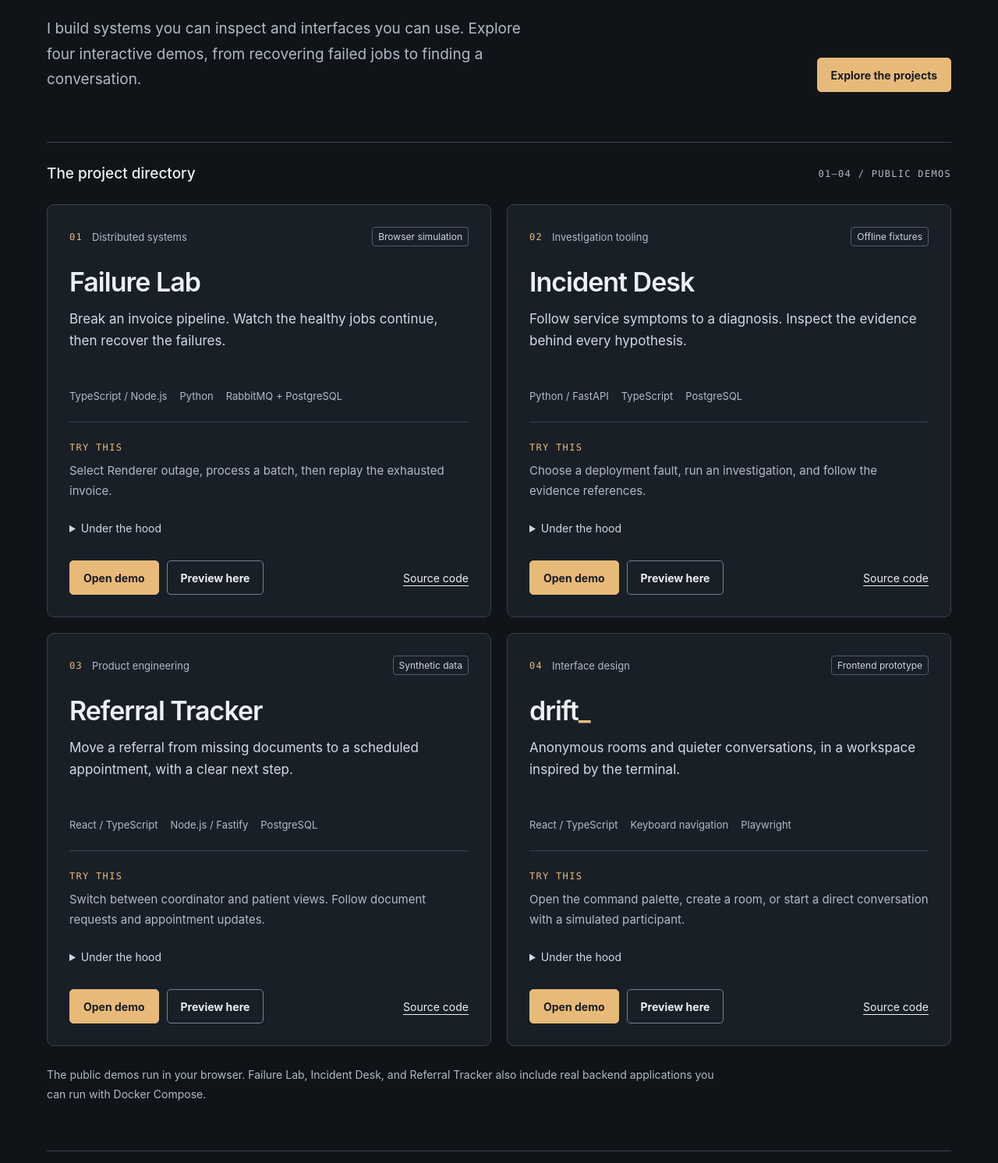
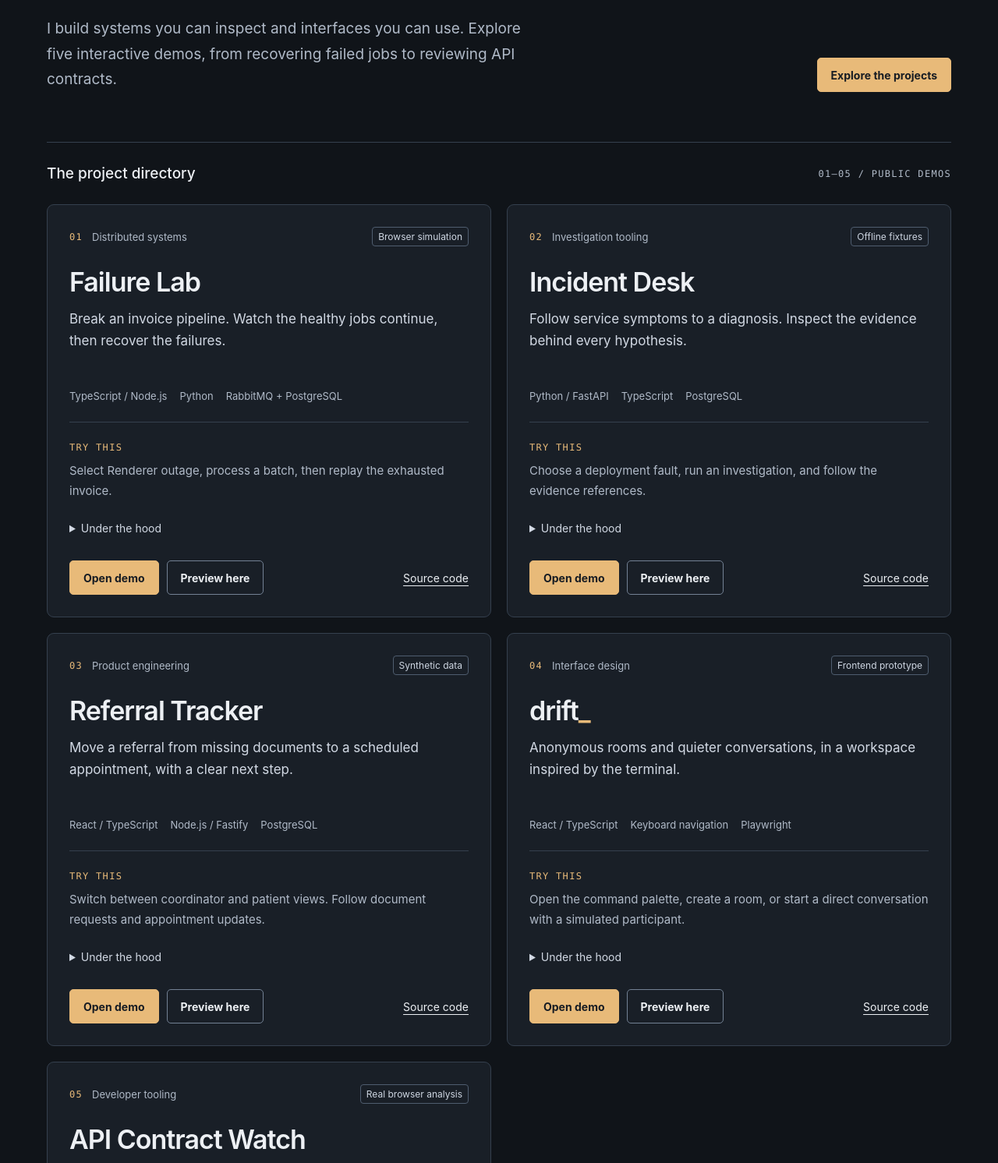
Before and after one commit to harvestmoonpete/harvestmoonpete.github.io, a website: page site/index.html in a window 1280 px wide. Shown: the part 426-1918 px from the top of the page at 78% size. Drawn offline with Linux system fonts and the light colour scheme.

Commit message:
Feature API Contract Watch in the public project directory

```diff
--- a/site/index.html
+++ b/site/index.html
@@ -24,14 +24,15 @@
 <div class="wrap">
 <header class="top"><a class="identity" href="#">Daniel Oliveros Guerra<span>Software Engineer II</span></a><nav aria-label="Main"><a href="#projects">Projects</a><a href="#approach">Approach</a><a href="https://github.com/harvestmoonpete">GitHub</a></nav></header>
 <main>
-<section class="intro" aria-labelledby="title"><p class="eyebrow">SELECTED WORK / TYPESCRIPT + PYTHON</p><h1 id="title">Built to explore.<br><span>Ready to try.</span></h1><div class="intro-bottom"><p>I build systems you can inspect and interfaces you can use. Explore four interactive demos, from recovering failed jobs to finding a conversation.</p><a class="primary" href="#projects">Explore the projects</a></div></section>
+<section class="intro" aria-labelledby="title"><p class="eyebrow">SELECTED WORK / TYPESCRIPT + PYTHON</p><h1 id="title">Built to explore.<br><span>Ready to try.</span></h1><div class="intro-bottom"><p>I build systems you can inspect and interfaces you can use. Explore five interactive demos, from recovering failed jobs to reviewing API contracts.</p><a class="primary" href="#projects">Explore the projects</a></div></section>
 <section id="projects" aria-labelledby="projects-title">
-<div class="section-head"><h2 id="projects-title">The project directory</h2><span class="mono">01—04 / PUBLIC DEMOS</span></div>
+<div class="section-head"><h2 id="projects-title">The project directory</h2><span class="mono">01—05 / PUBLIC DEMOS</span></div>
 <div class="projects">
 <article class="project"><div class="project-top"><span class="index">01</span><span class="category">Distributed systems</span><span class="mode">Browser simulation</span></div><h3>Failure Lab</h3><p class="description">Break an invoice pipeline. Watch the healthy jobs continue, then recover the failures.</p><div class="technical"><span>TypeScript / Node.js</span><span>Python</span><span>RabbitMQ + PostgreSQL</span></div><div class="walkthrough"><span class="mono">TRY THIS</span><p>Select Renderer outage, process a batch, then replay the exhausted invoice.</p></div><details class="details"><summary>Under the hood</summary><p>The Compose application uses an outbox, stable job IDs, bounded retries, and idempotent outputs. Python generates real PDFs. The public demo models those transitions in the browser.</p></details><div class="links"><a class="primary" href="https://harvestmoonpete.github.io/failure-lab/">Open demo</a><button class="secondary" data-preview="failure-lab" data-title="Failure Lab">Preview here</button><a class="source" href="https://github.com/harvestmoonpete/failure-lab">Source code</a></div></article>
 <article class="project"><div class="project-top"><span class="index">02</span><span class="category">Investigation tooling</span><span class="mode">Offline fixtures</span></div><h3>Incident Desk</h3><p class="description">Follow service symptoms to a diagnosis. Inspect the evidence behind every hypothesis.</p><div class="technical"><span>Python / FastAPI</span><span>TypeScript</span><span>PostgreSQL</span></div><div class="walkthrough"><span class="mono">TRY THIS</span><p>Choose a deployment fault, run an investigation, and follow the evidence references.</p></div><details class="details"><summary>Under the hood</summary><p>The local application collects telemetry from a real Node.js service and stores reports. Deterministic rules are the default; an optional model adapter validates structured findings and evidence references.</p></details><div class="links"><a class="primary" href="https://harvestmoonpete.github.io/incident-desk/">Open demo</a><button class="secondary" data-preview="incident-desk" data-title="Incident Desk">Preview here</button><a class="source" href="https://github.com/harvestmoonpete/incident-desk">Source code</a></div></article>
 <article class="project"><div class="project-top"><span class="index">03</span><span class="category">Product engineering</span><span class="mode">Synthetic data</span></div><h3>Referral Tracker</h3><p class="description">Move a referral from missing documents to a scheduled appointment, with a clear next step.</p><div class="technical"><span>React / TypeScript</span><span>Node.js / Fastify</span><span>PostgreSQL</span></div><div class="walkthrough"><span class="mono">TRY THIS</span><p>Switch between coordinator and patient views. Follow document requests and appointment updates.</p></div><details class="details"><summary>Under the hood</summary><p>The Compose application enforces patient isolation and coordinator permissions through server-side sessions. Workflow changes, audit events, and in-app notifications are stored together. All records are synthetic.</p></details><div class="links"><a class="primary" href="https://harvestmoonpete.github.io/referral-tracker/">Open demo</a><button class="secondary" data-preview="referral-tracker" data-title="Referral Tracker">Preview here</button><a class="source" href="https://github.com/harvestmoonpete/referral-tracker">Source code</a></div></article>
 <article class="project"><div class="project-top"><span class="index">04</span><span class="category">Interface design</span><span class="mode">Frontend prototype</span></div><h3>drift<span class="cursor" aria-hidden="true">_</span></h3><p class="description">Anonymous rooms and quieter conversations, in a workspace inspired by the terminal.</p><div class="technical"><span>React / TypeScript</span><span>Keyboard navigation</span><span>Playwright</span></div><div class="walkthrough"><span class="mono">TRY THIS</span><p>Open the command palette, create a room, or start a direct conversation with a simulated participant.</p></div><details class="details"><summary>Under the hood</summary><p>A responsive UI with UUID rooms, per-conversation drafts, reactions, and keyboard controls. Participants and replies are simulated; there is no messaging backend. Demo state resets on refresh.</p></details><div class="links"><a class="primary" href="https://harvestmoonpete.github.io/drift-chat/">Open demo</a><button class="secondary" data-preview="drift-chat" data-title="drift">Preview here</button><a class="source" href="https://github.com/harvestmoonpete/drift-chat">Source code</a></div></article>
+<article class="project"><div class="project-top"><span class="index">05</span><span class="category">Developer tooling</span><span class="mode">Real browser analysis</span></div><h3>API Contract Watch</h3><p class="description">Compare API specifications before shipping. Trace compatibility risks and export a report for review.</p><div class="technical"><span>TypeScript / Node.js</span><span>OpenAPI + YAML</span><span>CLI + GitHub Action</span></div><div class="walkthrough"><span class="mono">TRY THIS</span><p>Compare the breaking and additive releases, then see how unsupported schemas are flagged for manual review.</p></div><details class="details"><summary>Under the hood</summary><p>One deterministic TypeScript engine powers the browser worker, CLI, and GitHub Action. Files stay in the browser. Requests and responses follow different compatibility rules; the bounded review explicitly identifies unsupported constructs.</p></details><div class="links"><a class="primary" href="https://harvestmoonpete.github.io/api-contract-watch/">Open demo</a><button class="secondary" data-preview="api-contract-watch" data-title="API Contract Watch">Preview here</button><a class="source" href="https://github.com/harvestmoonpete/api-contract-watch">Source code</a></div></article>
 </div><p class="demo-note">The public demos run in your browser. Failure Lab, Incident Desk, and Referral Tracker also include real backend applications you can run with Docker Compose.</p>
 </section>
 <section class="lab" aria-labelledby="lab-title"><div><span class="eyebrow">ON THE WORKBENCH / LOCAL ONLY</span><h2 id="lab-title">Pairwise</h2></div><div><p>A Python image-comparison workbench. Compare two images with structural similarity, perceptual hashing, and a difference map. Save human ratings and export pairs for evaluation.</p><p class="subtle">Pillow · scikit-image · ImageHash · FastAPI</p><p class="small">A working local project; no public demo yet. Scores describe visual similarity, not semantic understanding or a trained model.</p></div></section>
--- a/site/sitemap.xml
+++ b/site/sitemap.xml
@@ -5,4 +5,5 @@
   <url><loc>https://harvestmoonpete.github.io/incident-desk/</loc></url>
   <url><loc>https://harvestmoonpete.github.io/referral-tracker/</loc></url>
   <url><loc>https://harvestmoonpete.github.io/drift-chat/</loc></url>
+  <url><loc>https://harvestmoonpete.github.io/api-contract-watch/</loc></url>
 </urlset>
```
Also changed, not shown: tests/portfolio.spec.js (+2 -2 lines), README.md.
